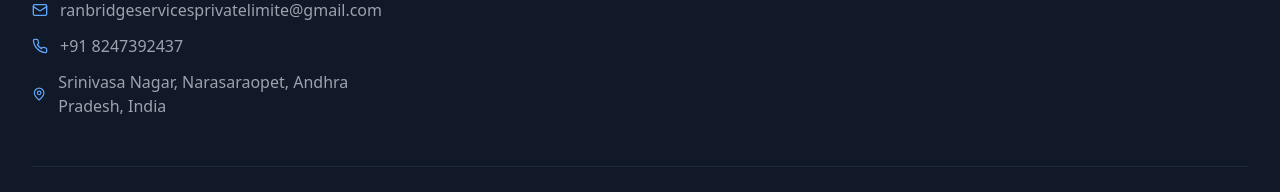
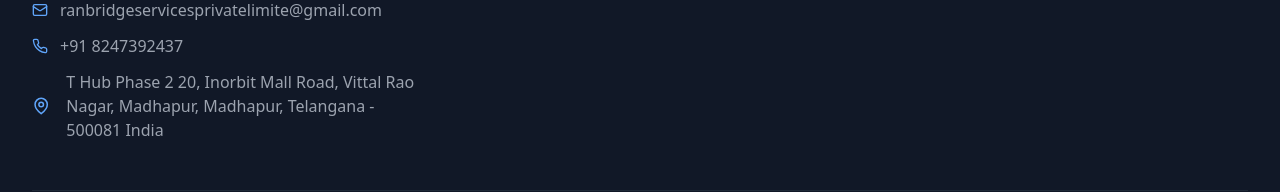
Before and after one commit to Rgopi143/RANBRIDGE-SERVICES-PRIVATE-LIMITED, a React (Vite) app: page / in a window 1280 px wide. Shown: the part 3798-3990 px from the top of the page. Built offline with nearby package versions, Linux system fonts and the light colour scheme.

Commit message:
Update Footer.tsx

```diff
--- a/src/components/Footer.tsx
+++ b/src/components/Footer.tsx
@@ -62,9 +62,11 @@
                 <Phone size={16} className="text-blue-400" />
                 <span className="text-gray-400">+91 8247392437</span>
               </div>
-              <div className="flex items-center gap-3">
-                <MapPin size={16} className="text-blue-400" />
-                <span className="text-gray-400">Srinivasa Nagar, Narasaraopet, Andhra Pradesh, India</span>
+              <div className="flex items-center gap-4">
+                <MapPin size={40} className="text-blue-400" />
+                <span className="text-gray-400">T Hub Phase 2
+20, Inorbit Mall Road, Vittal Rao Nagar, Madhapur, Madhapur, Telangana - 500081
+India</span>
               </div>
             </div>
           </div>
```
